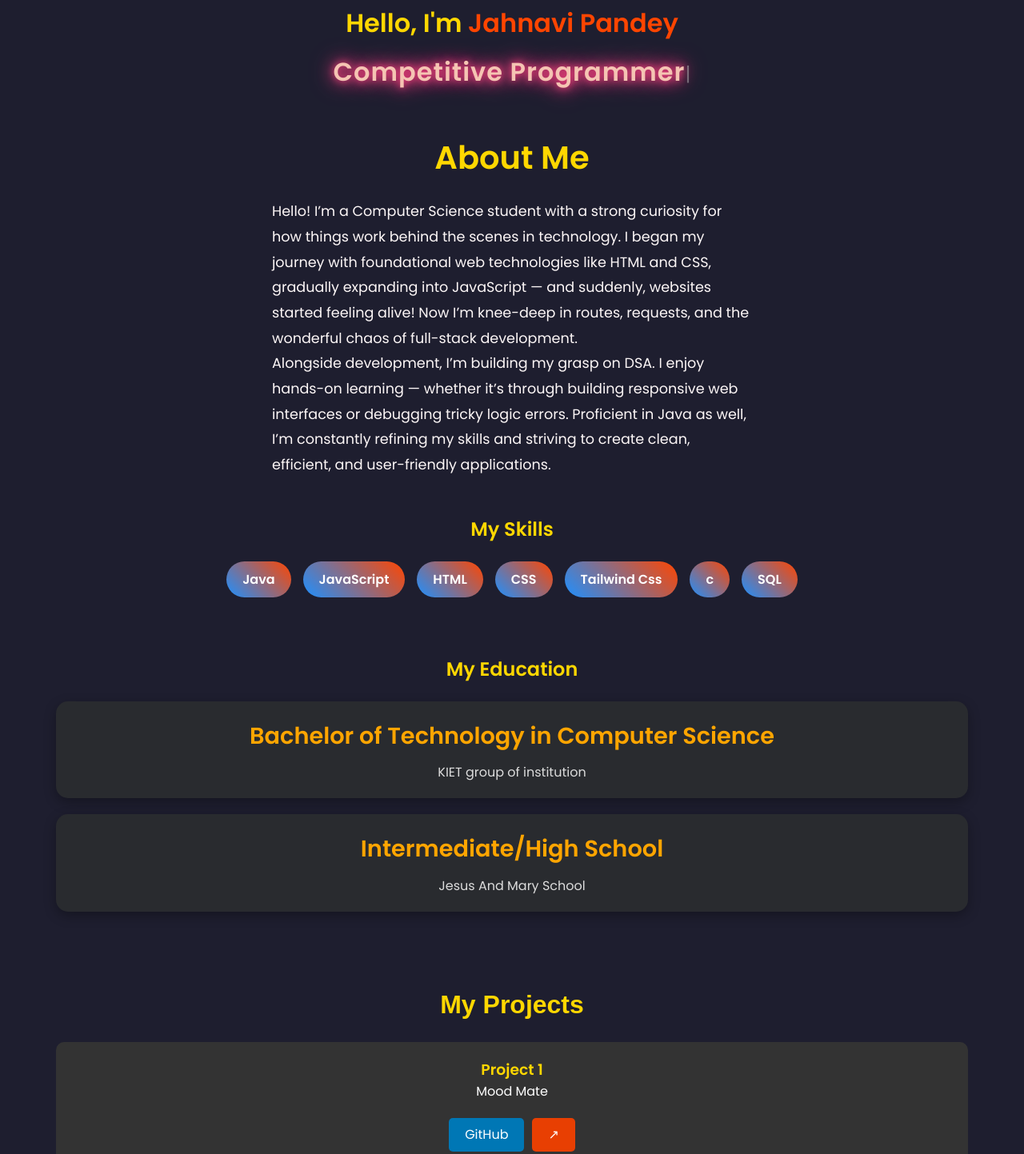
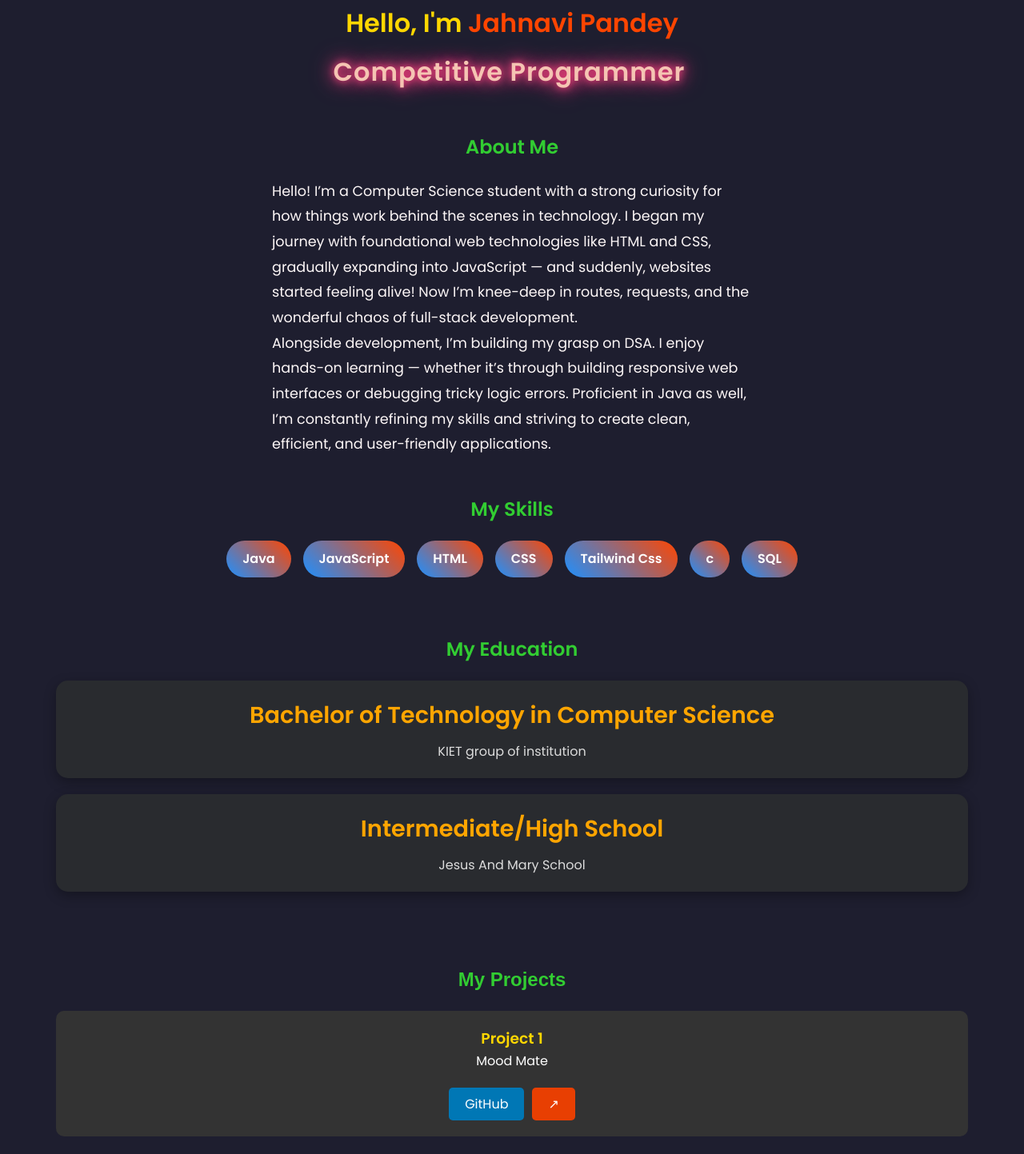
Before and after one commit to jahnavipandey23/portfolio, a plain HTML site: page index.html in a window 1280 px wide. Shown: the part 153-1596 px from the top of the page at 80% size. Drawn offline with nearby package versions, Linux system fonts and the light colour scheme.

Commit message:
Update in.css

```diff
--- a/in.css
+++ b/in.css
@@ -97,9 +97,9 @@ body {
     text-align: center;
 }
 .about h2 {
-    font-size: 2.5rem;
+    font-size: 1.5rem;
     margin-bottom: 20px;
-    color: #FFD700;
+    color: #32CD32;
 }
 .about-frame {
     display: flex;
@@ -135,7 +135,7 @@ body {
 }
 /* Skills Section */
 .skills h2 {
-    color: #FFD700;
+    color:  #32CD32;
     text-align: center;
     margin: 20px 0;
 }
@@ -174,7 +174,7 @@ body {
     overflow-wrap: break-word;
 }
 .education h2 {
-    color: #FFD700;
+    color:  #32CD32;
     text-align: center;
     margin: 20px 0;
 }
@@ -227,7 +227,8 @@ body {
     max-width: 100%;
 }
 #mypro {
-    color: #FFD700;
+    color:  #32CD32;
+    font-size: 1.5rem;
     text-align: center;
     margin: 20px 0;
     font-family: arial;
```
